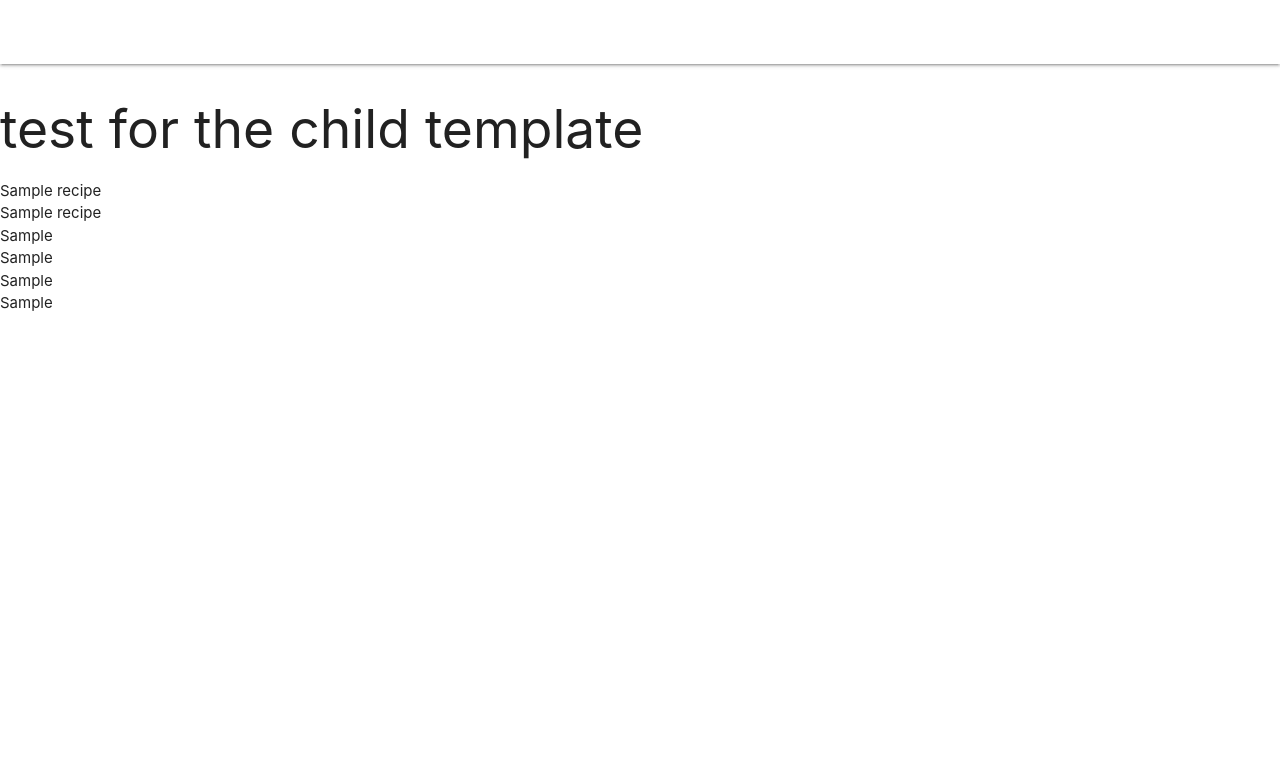
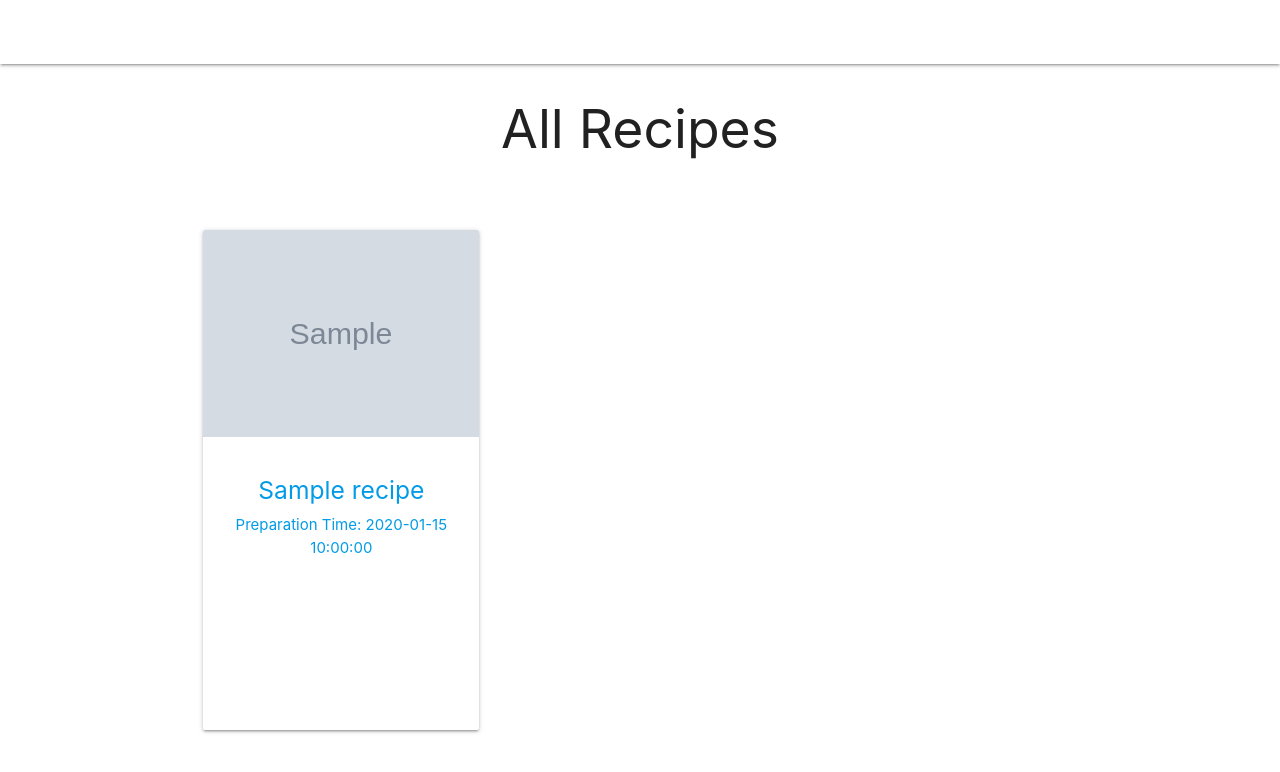
Before and after one commit to Code-Institute-Submissions/sami-sinnari-MilestoneProject3, a Flask app: page /get_recipes in a window 1280 px wide. Shown: the top 772 px of the page. Run offline with Flask 2, Linux system fonts and the light colour scheme; grey boxes marked "Sample" are stand-in pictures; a database or web service that is not in the repository returns one stand-in record (values such as "Sample title"); some libraries are stand-ins or nearby versions.

Commit message:
Add recipes page

```diff
--- a/templates/recipes.html
+++ b/templates/recipes.html
@@ -1,15 +1,30 @@
 {% extends "base.html" %}
 {% block content %}
 
-    <h2> test for the child template</h2>
+<div class="container center-align">
 
-    {% for recipe in recipes %}
-        {{ recipe.category_name }} <br>
-        {{ recipe.recipe_name }} <br>
-        {{ recipe.recipe_ingredients }} <br>
-        {{ recipe.recipe_serves }} <br>
-        {{ recipe.recipe_method }} <br>
-        {{ recipe.recipe_inventor }} <br>
-    {% endfor %}
+    <div class="row">
+        <h2 class="align-center"> All Recipes</h2>
+        <br>
+    </div>
+
+    <div class="row">
+        {% for recipe in recipes %}
+        <div class="col s12 m4">
+            <a href="{{ url_for('recipe', recipe_id=recipe._id) }}">
+                <div class="card large">
+                    <div class="card-image">
+                        <img class="img_recipe" src="{{ recipe.img_url }}" alt="recipe">
+                    </div>
+                    <div class="card-content">
+                        <h5>{{ recipe.recipe_name }}</h5>
+                          <p>Preparation Time: {{ recipe.prep_time}}</p>
+                    </div>
+                </div>
+            </a>
+        </div>
+        {% endfor %}
+    </div>
+</div>
 
 {% endblock %}
```
